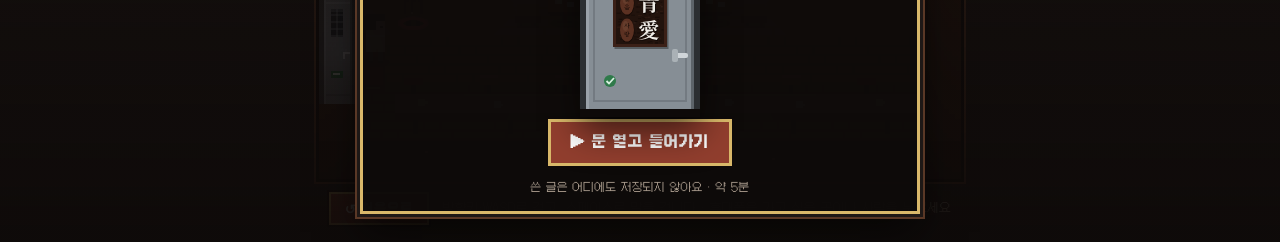
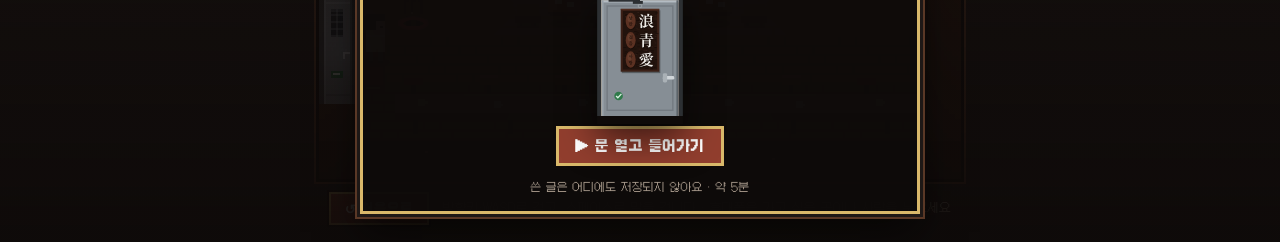
Before and after one commit to l014start-alt/nangsa-christmas, a plain HTML site: page index.html in a window 1280 px wide. Shown: the part 558-800 px from the top of the page. Drawn offline with Linux system fonts and the light colour scheme; no server answers; animation ran at ten frames a second.

Commit message:
첫 화면 철문 크기 줄이기
Co-Authored-By: Claude Opus 5.5 <noreply@anthropic.com>

```diff
--- a/index.html
+++ b/index.html
@@ -62,11 +62,11 @@ canvas#game{display:block;width:100%;height:auto;image-rendering:pixelated;image
 .intro .steps div{display:flex;align-items:center;gap:6px;font-size:12px;color:var(--ink);background:rgba(145,62,46,.18);border:1px solid #5a3826;padding:5px 8px;white-space:nowrap}
 .intro .steps b{flex:none;width:17px;height:17px;line-height:17px;text-align:center;background:var(--burgundy);color:#fff;font-size:11px;border:1px solid #d9b86a}
 .doorbtn{display:flex;flex-direction:column;align-items:center;gap:10px;background:none;border:0;padding:4px;cursor:pointer;font:inherit}
-.doorbtn .door{width:120px;height:168px;display:block;filter:drop-shadow(0 8px 0 #0e0a09) drop-shadow(0 14px 18px rgba(0,0,0,.6))}
+.doorbtn .door{width:86px;height:120px;display:block;filter:drop-shadow(0 8px 0 #0e0a09) drop-shadow(0 14px 18px rgba(0,0,0,.6))}
 .doorbtn .panel{transform-box:fill-box;transform-origin:left center;transition:transform .7s cubic-bezier(.5,0,.3,1)}
 .doorbtn:hover .panel{transform:perspective(300px) rotateY(-14deg)}
 .doorbtn.open .panel{transform:perspective(300px) rotateY(-80deg)}
-.doorlabel{background:var(--burgundy);color:#fff;border:3px solid #d9b86a;box-shadow:0 0 0 3px #0e0a09;padding:10px 20px;font-size:15px;font-weight:700;white-space:nowrap}
+.doorlabel{background:var(--burgundy);color:#fff;border:3px solid #d9b86a;box-shadow:0 0 0 3px #0e0a09;padding:8px 16px;font-size:14px;font-weight:700;white-space:nowrap}
 .doorbtn:hover .doorlabel{filter:brightness(1.12)}
 .intro .peek{font-size:11px;color:var(--dim)}
 .intro .kicker{font-size:12px;color:var(--dim);letter-spacing:.1em}
```
